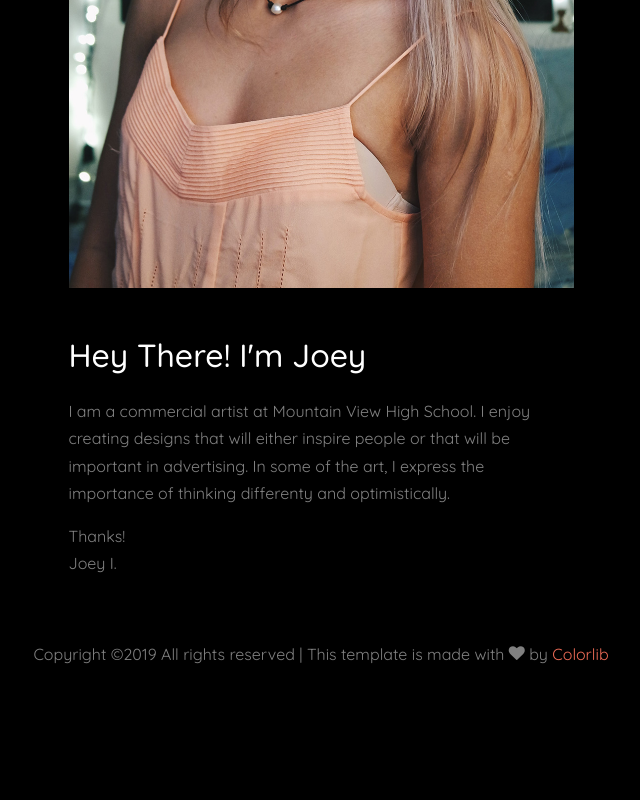
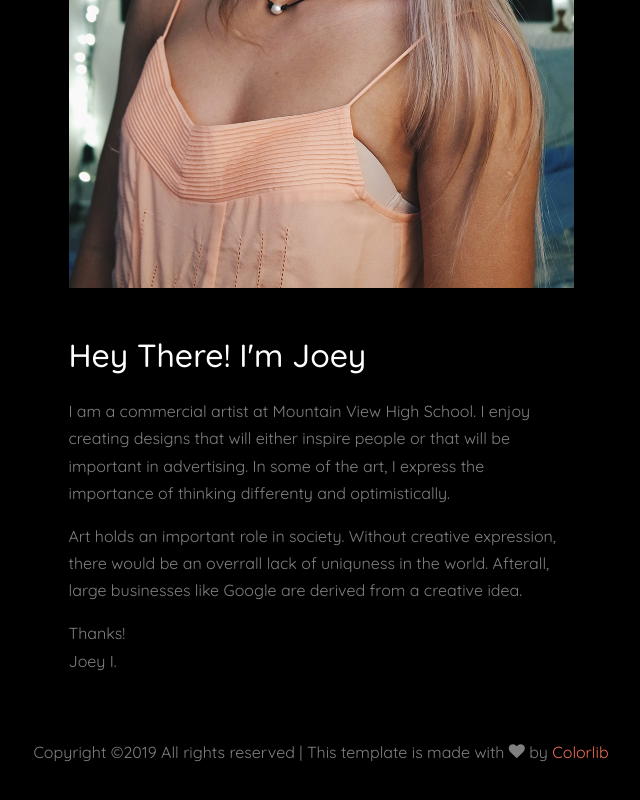
Before and after one commit to commericalartweb/CommercialArt.github.io, a plain HTML site: page shutter/bio.html in a window 1280 px wide. Shown: the part 422-1222 px from the top of the page, without its empty margins (194-834 px from the left). Before the commit the page ends 1154 px from the top, so only its background shows below. Drawn offline with Linux system fonts and the light colour scheme; files whose address does not match are found by name.

Commit message:
Update bio.html

```diff
--- a/shutter/bio.html
+++ b/shutter/bio.html
@@ -74,6 +74,7 @@
           <div class="row" data-aos="fade-up">
             <div class="col-md-12">
               <p>I am a commercial artist at Mountain View High School. I enjoy creating designs that will either inspire people or that will be important in advertising. In some of the art, I express the importance of thinking differenty and optimistically.</p>
+              <p>Art holds an important role in society. Without creative expression, there would be an overrall lack of uniquness in the world. Afterall, large businesses like Google are derived from a creative idea.</p>
 
               <p cass="mt-4">Thanks! <br> Joey I.</p>
             </div>
```
